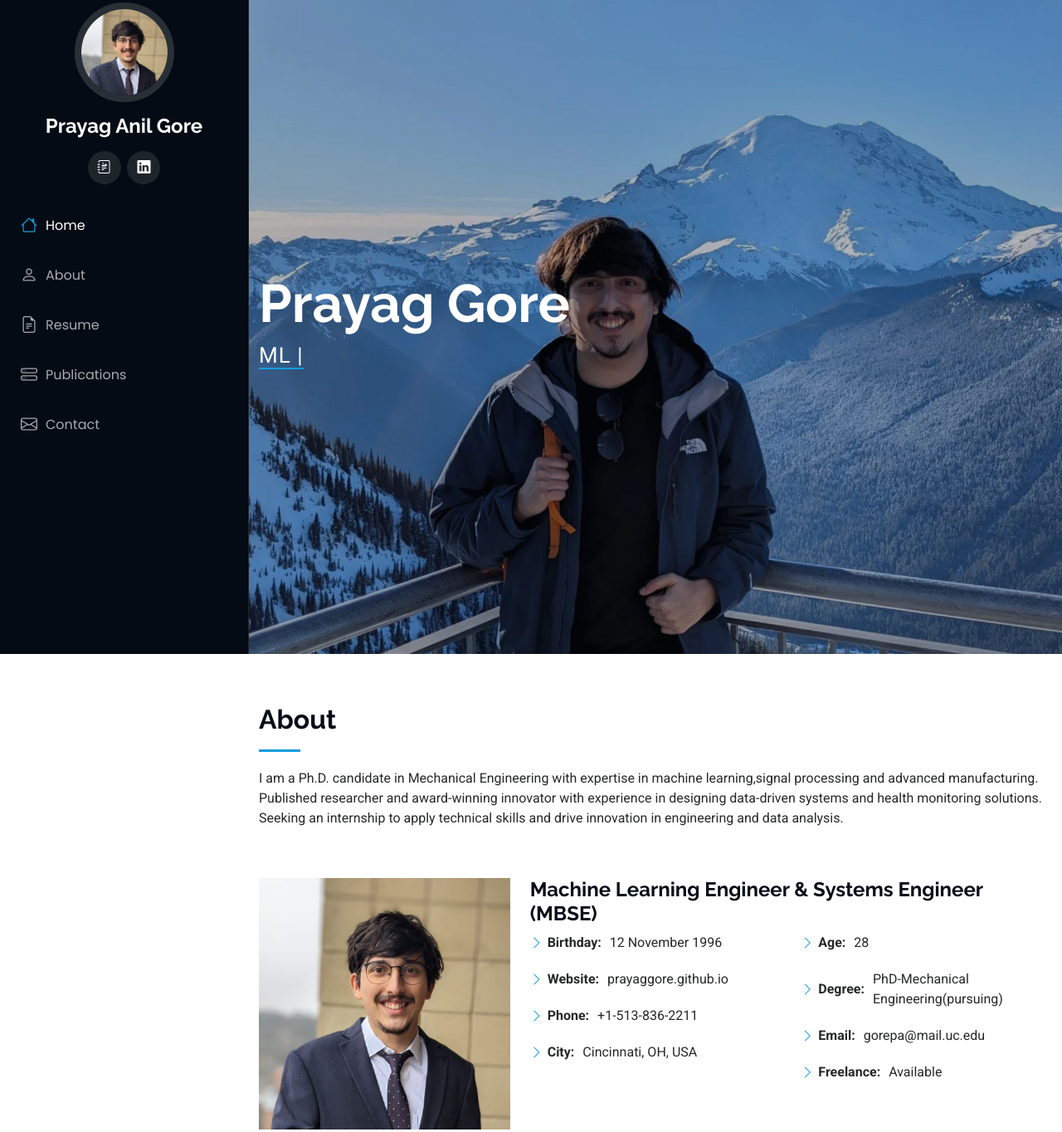
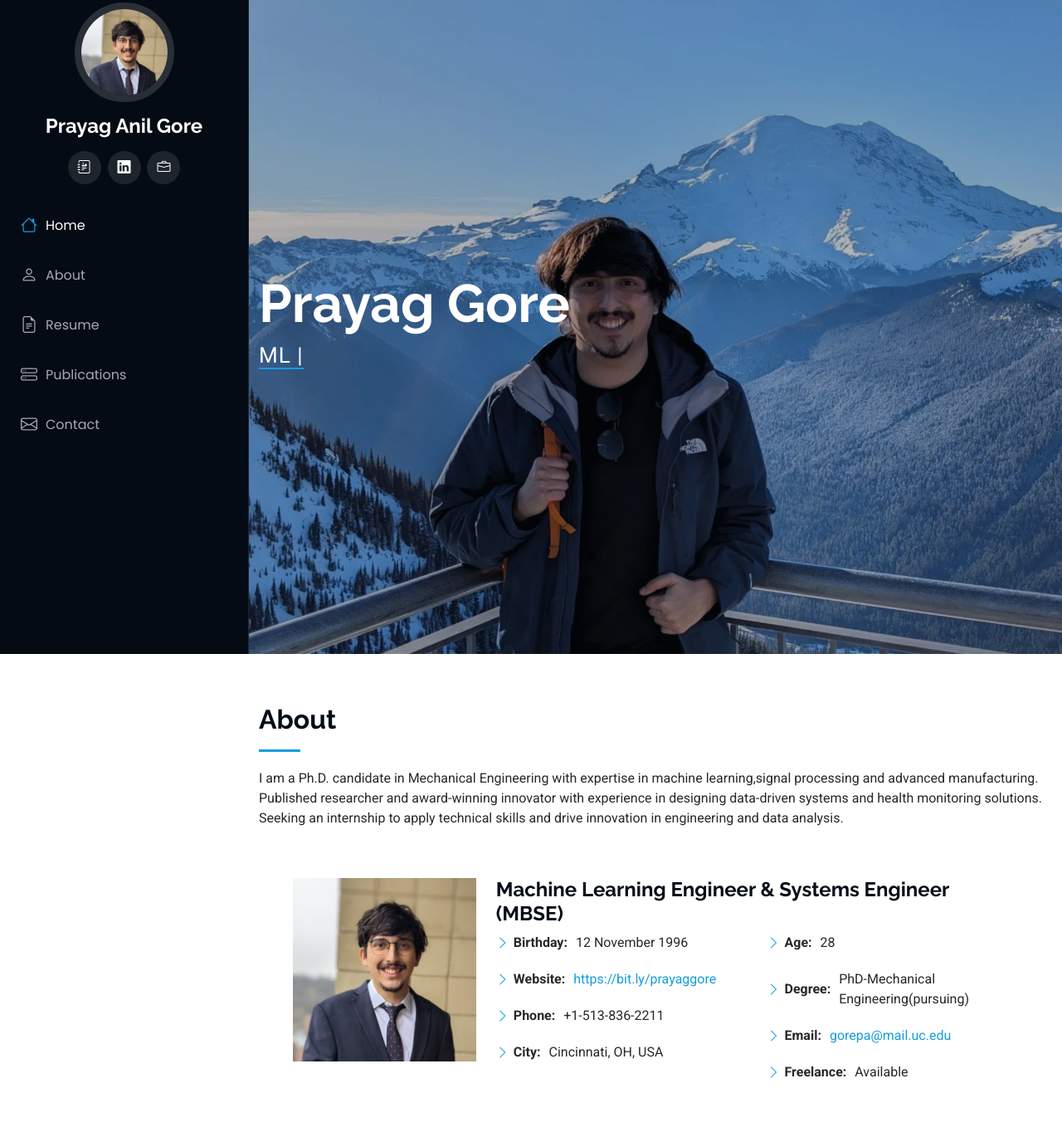
Before and after one commit to Prayag003/PrayagCV, a plain HTML site: page index.html in a window 1280 px wide. Shown: the part 12-1376 px from the top of the page at 83% size. Drawn offline with Linux system fonts and the light colour scheme.

Commit message:
added download PDF

```diff
--- a/index.html
+++ b/index.html
@@ -52,8 +52,9 @@
     </a>
 
     <div class="social-links text-center">
-      <a href="https://scholar.google.com/citations?user=rToI2XUAAAAJ&hl=en&oi=ao" class="twitter"><i class="bi bi-journal-richtext"></i></a>
-      <a href="https://www.linkedin.com/in/Prayag-Gore/" class="linkedin"><i class="bi bi-linkedin"></i></a>
+      <a href="https://scholar.google.com/citations?user=rToI2XUAAAAJ&hl=en&oi=ao" class="twitter" target="_blank"><i class="bi bi-journal-richtext"></i></a>
+      <a href="https://www.linkedin.com/in/Prayag-Gore/" class="linkedin" target="_blank"><i class="bi bi-linkedin"></i></a>
+      <a href="Resume.pdf" class="linkedin" target="_blank"><i class="bi bi-briefcase"></i></a>
     </div>
 
     <nav id="navmenu" class="navmenu">
@@ -116,7 +117,7 @@
       <div class="container" data-aos="fade-up" data-aos-delay="100">
 
         <div class="row gy-4 justify-content-center">
-          <div class="col-lg-4">
+          <div class="col-lg-3">
             <img src="assets/img/my-profile-img.jpg" class="img-fluid" alt="">
           </div>
           <div class="col-lg-8 content">
@@ -125,7 +126,7 @@
               <div class="col-lg-6">
                 <ul>
                   <li><i class="bi bi-chevron-right"></i> <strong>Birthday:</strong> <span>12 November 1996</span></li>
-                  <li><i class="bi bi-chevron-right"></i> <strong>Website:</strong> <span>prayaggore.github.io</span></li>
+                  <li><i class="bi bi-chevron-right"></i> <strong>Website:</strong> <span><a href="https://bit.ly/prayaggore">https://bit.ly/prayaggore</a></span></li>
                   <li><i class="bi bi-chevron-right"></i> <strong>Phone:</strong> <span>+1-513-836-2211</span></li>
                   <li><i class="bi bi-chevron-right"></i> <strong>City:</strong> <span>Cincinnati, OH, USA</span></li>
                 </ul>
@@ -134,7 +135,7 @@
                 <ul>
                   <li><i class="bi bi-chevron-right"></i> <strong>Age:</strong> <span>28</span></li>
                   <li><i class="bi bi-chevron-right"></i> <strong>Degree:</strong> <span>PhD-Mechanical Engineering(pursuing)</span></li>
-                  <li><i class="bi bi-chevron-right"></i> <strong>Email:</strong> <span>gorepa@mail.uc.edu</span></li>
+                  <li><i class="bi bi-chevron-right"></i> <strong>Email:</strong> <span><a href="mailto:gorepa@mail.uc.edu">gorepa@mail.uc.edu</a></span></li>
                   <li><i class="bi bi-chevron-right"></i> <strong>Freelance:</strong> <span>Available</span></li>
                 </ul>
               </div>
@@ -269,6 +270,7 @@
       <!-- Section Title -->
       <div class="container section-title" data-aos="fade-up">
         <h2>Resume</h2>
+        <h5><a href="Resume.pdf" target="_blank"><b>[Download PDF]</b></a></h5>
       </div><!-- End Section Title -->
 
       <div class="container">
@@ -733,7 +735,7 @@
       <!-- Section Title -->
       <div class="container section-title" data-aos="fade-up">
         <h2>Contact</h2>
-        <p>Feel free to reach out to me on email or phone.</p>
+        <p><b>Feel free to reach out to me on email or phone.</b></p>
       </div><!-- End Section Title -->
 
       <div class="container" data-aos="fade-up" data-aos-delay="100">
@@ -763,7 +765,7 @@
                 <i class="bi bi-envelope flex-shrink-0"></i>
                 <div>
                   <h3>Email Us</h3>
-                  <p>gorepa@mail.uc.edu</p>
+                  <p><a href="mailto:gorepa@mail.uc.edu">gorepa@mail.uc.edu</a></p>
                 </div>
               </div><!-- End Info Item -->
 
```
Also changed, not shown: 1 other file.
